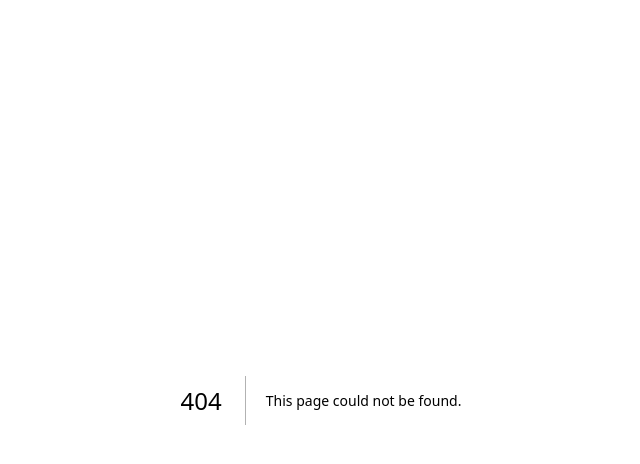
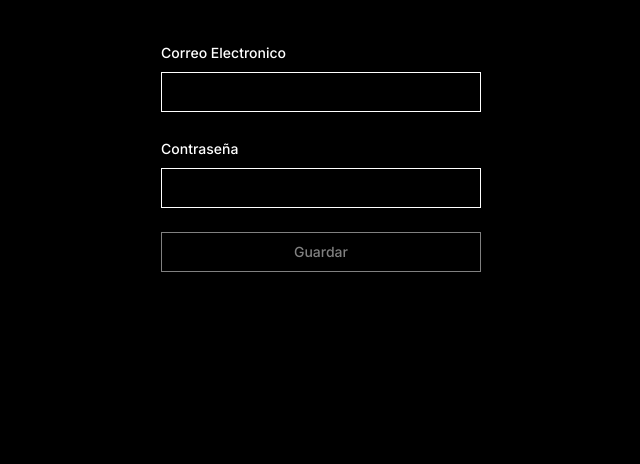
Before and after one commit to IsluCobian/software-seguro, a Next.js app: page /signup in a window 1280 px wide. Before the commit this address had no page. Shown: the top 464 px of the page, without its empty margins (319-959 px from the left). Built offline with nearby package versions, Linux system fonts and the light colour scheme.

Commit message:
SignUp page

```diff
--- /dev/null
+++ b/src/app/signup/page.tsx
@@ -0,0 +1,9 @@
+import { SignUpForm } from "@/components/SignUpForm";
+
+export default function SignUp() {
+  return (
+    <main className="flex min-h-screen flex-col items-center justify-between p-10">
+      <SignUpForm />
+    </main>
+  );
+}
--- /dev/null
+++ b/src/components/SignUpForm.tsx
@@ -0,0 +1,118 @@
+"use client";
+
+import { zodResolver } from "@hookform/resolvers/zod";
+import { useForm } from "react-hook-form";
+import * as z from "zod";
+
+import { Button } from "@/components/ui/button";
+import {
+  Form,
+  FormControl,
+  FormDescription,
+  FormField,
+  FormItem,
+  FormLabel,
+  FormMessage,
+} from "@/components/ui/form";
+import { Input } from "@/components/ui/input";
+import { useTransition } from "react";
+import { useToast } from "./ui/use-toast";
+import { Loader2 } from "lucide-react";
+import { savePassword } from "@/app/actions";
+
+const formSchema = z.object({
+  passwd: z
+    .string()
+    .min(8, {
+      message: "La contraseña debe de contener por los menos 8 caracteres",
+    })
+    .refine(
+      (value) =>
+        /^(?=.*[a-z])(?=.*[A-Z])(?=.*\d)(?=.*[@$!%*?&])[A-Za-z\d@$!%*?&]+$/.test(
+          value
+        ),
+      {
+        message:
+          "La contraseña debe contener al menos una letra mayúscula, \nuna letra minúscula, \nun carácter especial \ny un número.",
+      }
+    ),
+  email: z.string().email("Correo electronico no valido"),
+});
+
+export function SignUpForm() {
+  const [isPending, startTransition] = useTransition();
+  const { toast } = useToast();
+
+  const form = useForm<z.infer<typeof formSchema>>({
+    resolver: zodResolver(formSchema),
+    defaultValues: {
+      passwd: "",
+      email: "",
+    },
+  });
+
+  const onSubmit = async (data: z.infer<typeof formSchema>) => {
+    startTransition(async () => {
+      try {
+        data.passwd = data.passwd.trim();
+        await savePassword(data);
+        form.reset();
+        toast({
+          title: "Contraseña Guardada",
+        });
+      } catch (err) {
+        if (err instanceof Error)
+          toast({
+            variant: "destructive",
+            title: "Hubo un error al intentar guardar la contraseña.",
+            description: err.message,
+          });
+      }
+    });
+  };
+
+  return (
+    <Form {...form}>
+      <form
+        onSubmit={form.handleSubmit(onSubmit)}
+        className="space-y-6 w-1/4 min-w-[320px]"
+      >
+        <FormField
+          control={form.control}
+          name="email"
+          render={({ field }) => (
+            <FormItem>
+              <FormLabel>Correo Electronico</FormLabel>
+              <FormControl>
+                <Input {...field} />
+              </FormControl>
+              <FormMessage />
+            </FormItem>
+          )}
+        />
+        <FormField
+          control={form.control}
+          name="passwd"
+          render={({ field }) => (
+            <FormItem>
+              <FormLabel>Contraseña</FormLabel>
+              <FormControl>
+                <Input {...field} />
+              </FormControl>
+              <FormMessage />
+            </FormItem>
+          )}
+        />
+        <Button
+          disabled={!form.formState.isDirty || isPending}
+          className="w-full"
+          type="submit"
+          variant="outline"
+        >
+          {isPending && <Loader2 className="mr-2 h-4 w-4 animate-spin" />}
+          Guardar
+        </Button>
+      </form>
+    </Form>
+  );
+}
```
